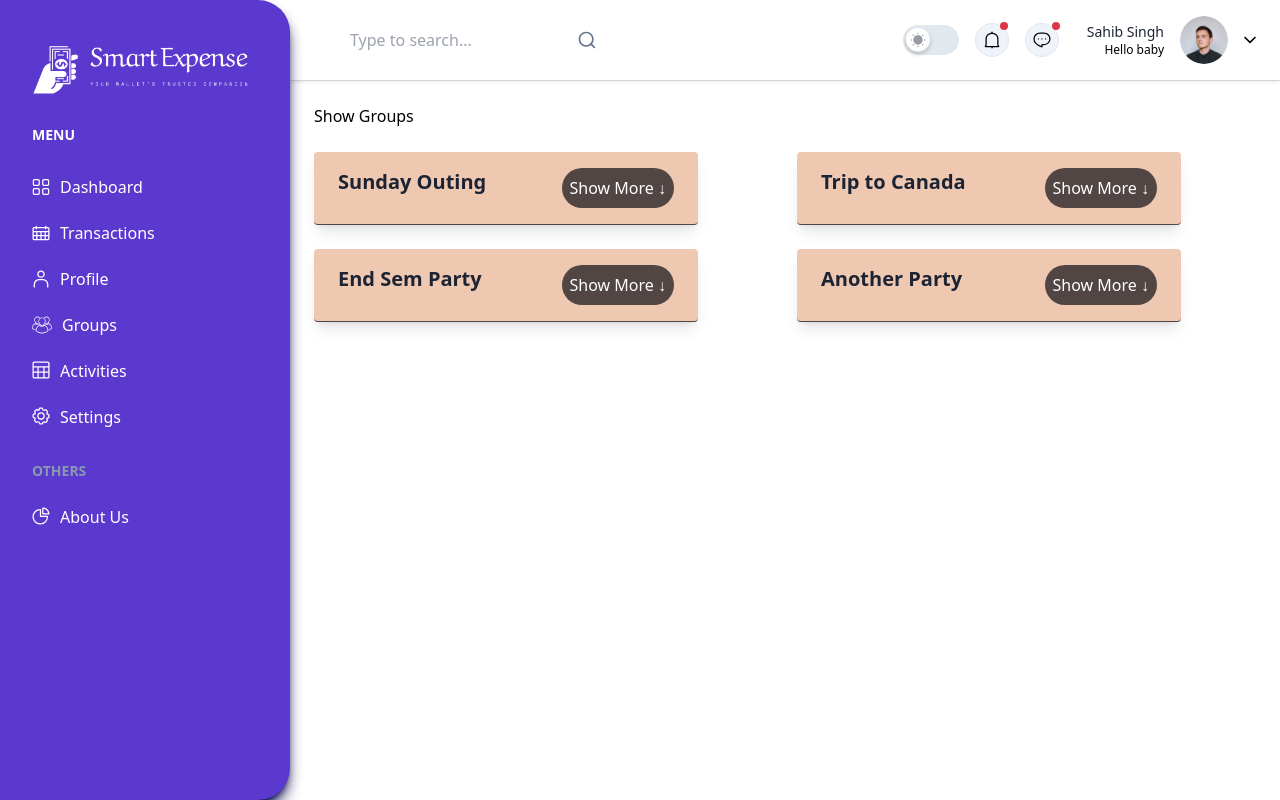
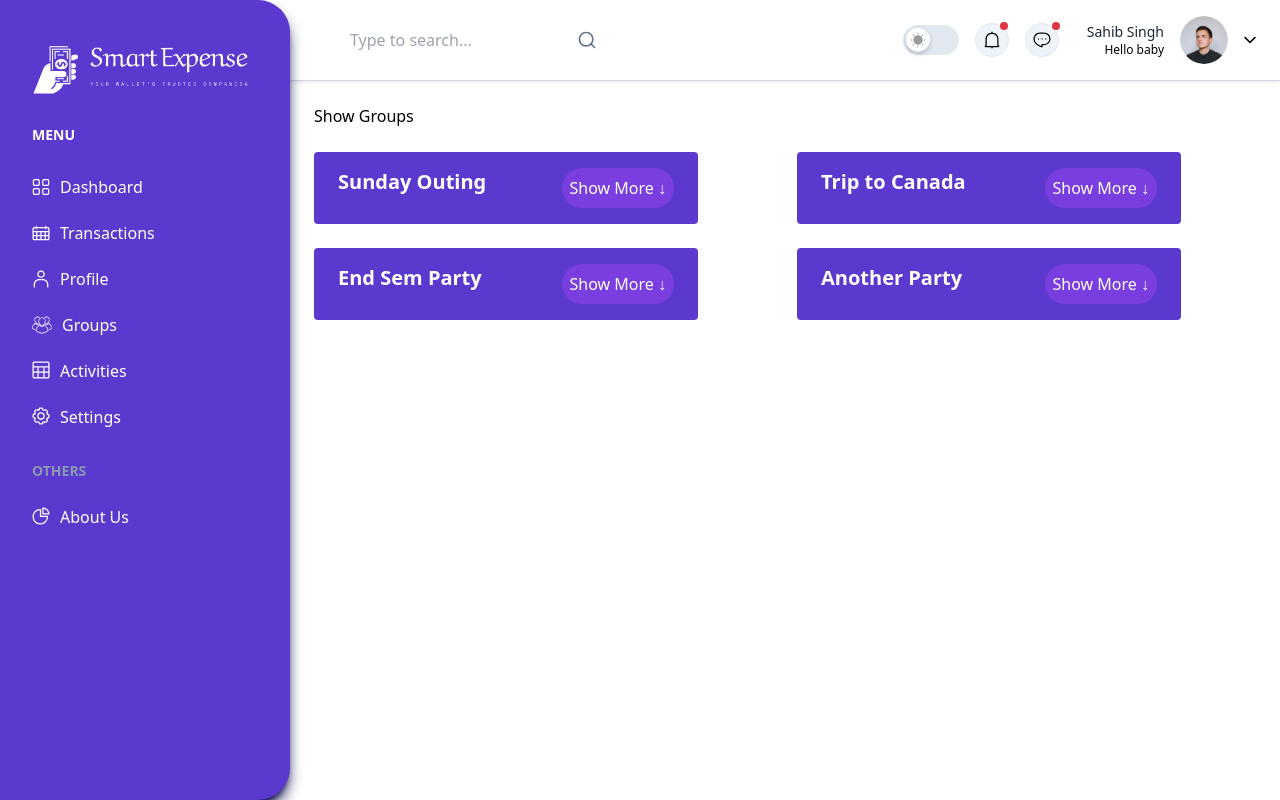
Before and after one commit to Sahib573/saveMoney, a React (Vite) app in the folder frontend/: page /groups in a window 1280 px wide. Built offline with nearby package versions, Linux system fonts and the light colour scheme.

Commit message:
Gourps color scheme changed

```diff
--- a/frontend/src/components/GroupCard.tsx
+++ b/frontend/src/components/GroupCard.tsx
@@ -1,4 +1,4 @@
-import React, { useState } from 'react';
+import React, { useState } from "react";
 
 interface GroupCardProps {
   groupName: string;
@@ -20,27 +20,29 @@ const GroupCard: React.FC<GroupCardProps> = ({
   };
 
   return (
-        <div className="max-w-sm rounded overflow-hidden border-b border-[#514644] shadow-lg bg-[#efc8b1]">
+    <div className="max-w-sm rounded hover:shadow-md overflow-hidden hover:scale-105 transition duration-500 ease-in-out hover:shadow-black-100 bg-[#5B39CF]">
       <div className="px-6 py-4">
         <div className="flex justify-between">
           <div
-                        className={`font-semibold text-xl mb-2 ${isOpen ? 'text-blue-600' : 'text-black'
+            className={`font-semibold text-xl mb-2 ${
+              isOpen ? "text-white" : "text-white"
             }`}
           >
             {groupName}
           </div>
           <button
             onClick={toggleCard}
-                        className="float-right rounded-full bg-[#514644] text-white p-2 hover:bg-yellow transition-colors duration-300 ease-in-out"
+            className="float-right rounded-full bg-[#7A3DDF] text-white p-2 hover:bg-yellow transition-colors duration-300 ease-in-out"
           >
-                        {isOpen ? 'Show Less ↑' : 'Show More ↓'}
+            {isOpen ? "Show Less ↑" : "Show More ↓"}
           </button>
         </div>
         <div
-                    className={`transition-max-height ease-out duration-300 ${isOpen ? 'max-h-96' : 'max-h-0 overflow-hidden'
+          className={`transition-max-height ease-out duration-300 ${
+            isOpen ? "max-h-96" : "max-h-0 overflow-hidden"
           }`}
         >
-                    <p className="text-lg text-gray-800">
+          <p className="text-lg text-white">
             Total Expenses: ${totalExpenses.toFixed(2)}
           </p>
           <ul className="mt-3">
@@ -49,9 +51,16 @@ const GroupCard: React.FC<GroupCardProps> = ({
               const isOwing = amountOwed > 0;
 
               return (
-                                <li key={index} className="text-lg">
-                                    {member}<p className={`text-base ${isOwing ? 'text-green' : 'text-red'}`}>{isOwing ? 'Owes You' : 'You Owe'}: ${Math.abs(amountOwed).toFixed(2)}</p>
-
+                <li key={index} className="text-white text-lg">
+                  {member}
+                  <p
+                    className={`text-base ${
+                      isOwing ? "text-[#00F609]" : "text-[#FC5E3A]"
+                    }`}
+                  >
+                    {isOwing ? "Owes You" : "You Owe"}: $
+                    {Math.abs(amountOwed).toFixed(2)}
+                  </p>
                 </li>
               );
             })}
```
Also changed, not shown: frontend/src/pages/Groups.tsx (+9 -9 lines). Lines whose indentation alone changed are shown as unchanged.
